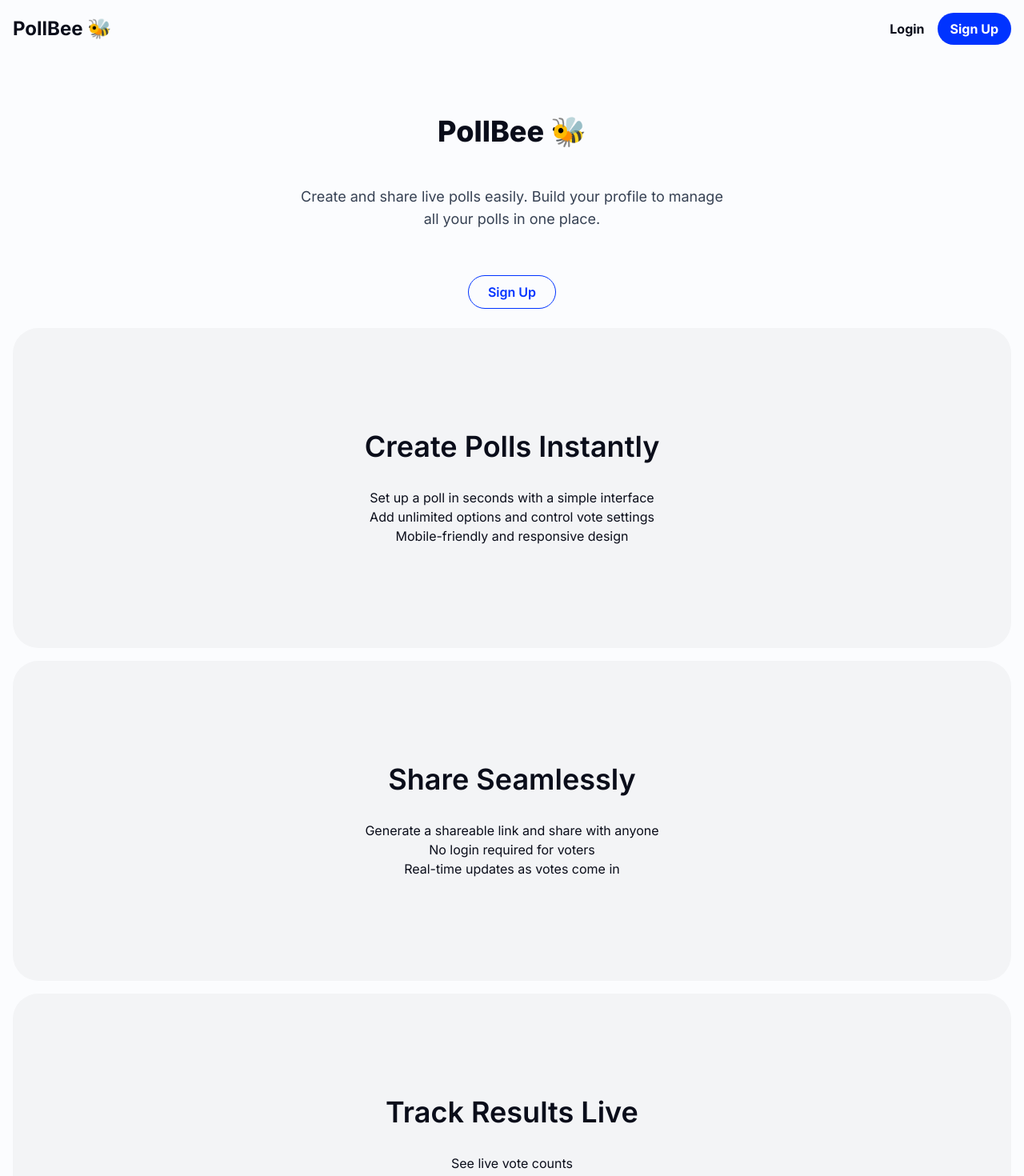
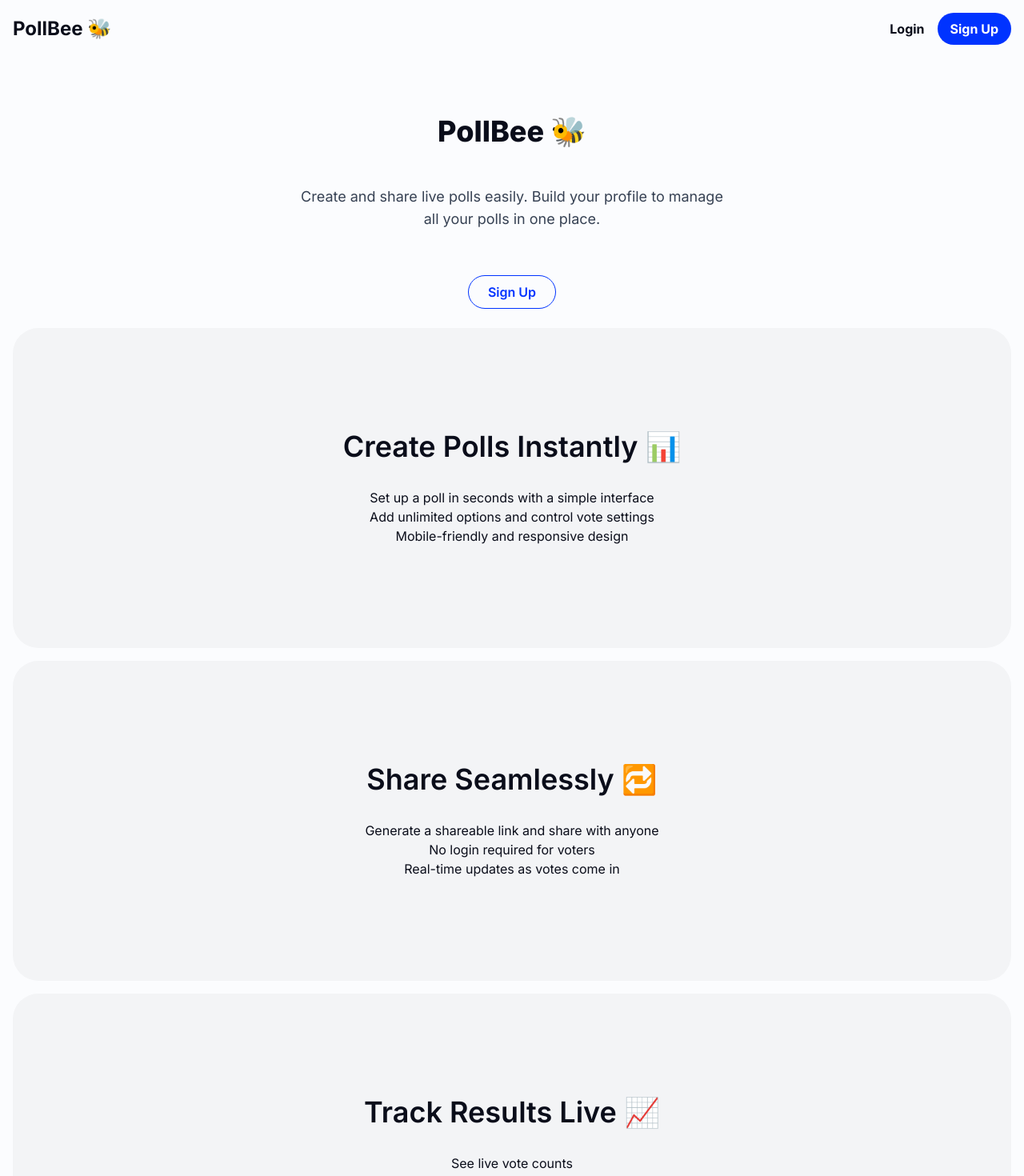
Before and after one commit to jonte265/pollbee, a Next.js app in the folder frontend/: page / in a window 1280 px wide. Shown: the top 1470 px of the page at 80% size. Built offline with nearby package versions, Linux system fonts and the light colour scheme.

Commit message:
added cta only show not logged in

```diff
--- a/frontend/app/page.tsx
+++ b/frontend/app/page.tsx
@@ -21,20 +21,20 @@ export default function Home() {
       </main>
       <div className='flex flex-col gap-4'>
         <FeatureSection
-          sectionTitle={'Create Polls Instantly'}
+          sectionTitle={'Create Polls Instantly 📊'}
           li1={'Set up a poll in seconds with a simple interface'}
           li2='Add unlimited options and control vote settings'
           li3='Mobile-friendly and responsive design'
         />
         <FeatureSection
-          sectionTitle='Share Seamlessly'
+          sectionTitle='Share Seamlessly 🔁'
           li1='Generate a shareable link and share with anyone'
           li2='No login required for voters'
           li3='Real-time updates as votes come in'
         />
 
         <FeatureSection
-          sectionTitle='Track Results Live'
+          sectionTitle='Track Results Live 📈'
           li1='See live vote counts'
           li2='Get insights on poll engagement'
           li3='Built-in analytics coming soon'
--- a/frontend/app/poll/[shareId]/page.tsx
+++ b/frontend/app/poll/[shareId]/page.tsx
@@ -1,5 +1,6 @@
 'use client';
 
+import CtaSignUp from '@/components/CtaSignUp';
 import LoadingSpin from '@/components/LoadingSpin';
 import { useState, useEffect, use } from 'react';
 
@@ -143,6 +144,7 @@ function SharePollPage({ params }: { params: SharePollParams }) {
           </div>
         </div>
       )}
+      <CtaSignUp />
     </main>
   );
 }
--- /dev/null
+++ b/frontend/components/CtaSignUp.tsx
@@ -0,0 +1,32 @@
+import Link from 'next/link';
+import { useEffect, useState } from 'react';
+
+function CtaSignUp() {
+  const [signedIn, setSignedIn] = useState(false);
+
+  useEffect(() => {
+    const tokenLocal = localStorage.getItem('token');
+
+    if (tokenLocal === null) {
+    } else {
+      setSignedIn(true);
+    }
+  }, []);
+
+  if (signedIn) {
+    return null;
+  }
+
+  return (
+    <section className='flex flex-col justify-center items-center gap-2 py-32'>
+      <h3>Want to create and share your own polls?</h3>
+      <Link href='/signup'>
+        <button className='px-6 py-2 border border-primary text-primary rounded-3xl font-semibold hover:bg-primary hover:text-background transition'>
+          Sign Up
+        </button>
+      </Link>
+    </section>
+  );
+}
+
+export default CtaSignUp;
```
